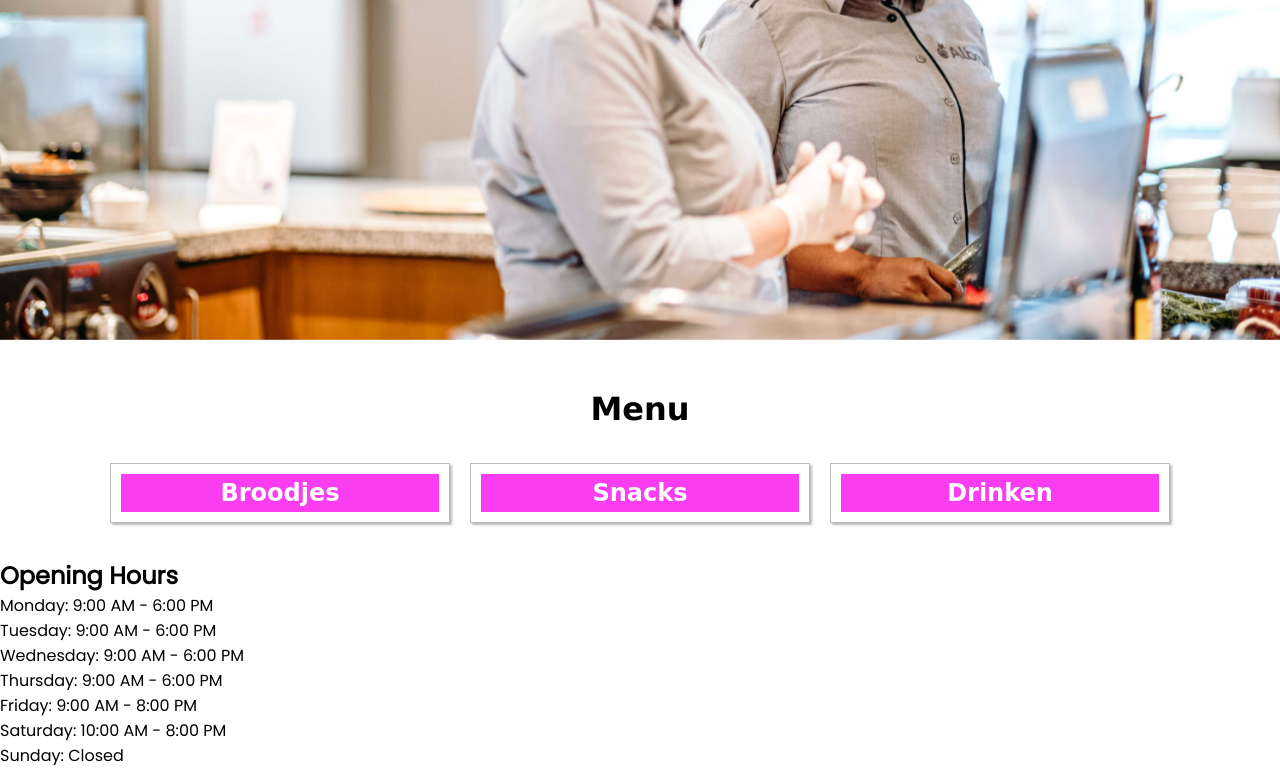
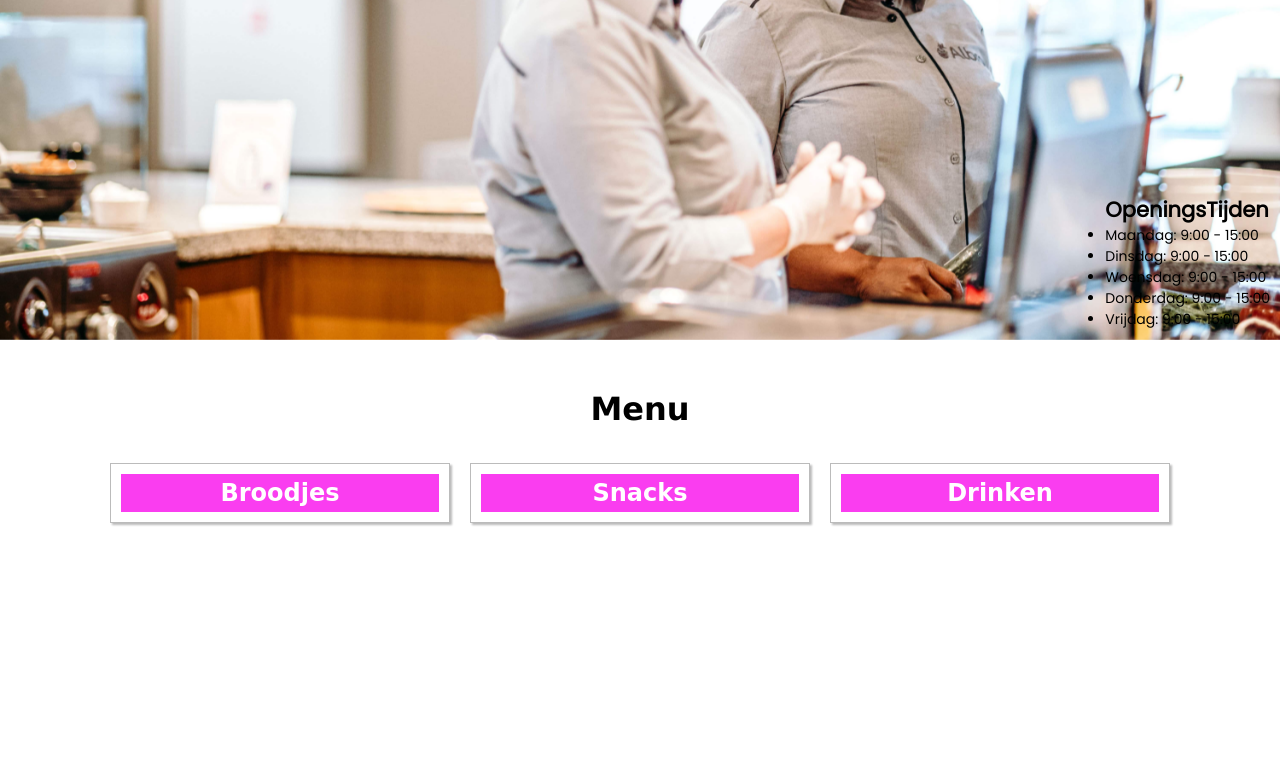
Before and after one commit to Dark045NL/Mees_Menu, a PHP site: page / in a window 1280 px wide. Shown: the part 460-1228 px from the top of the page. After the commit the page ends 986 px from the top, so only its background shows below. Run offline with PHP 8.4, Linux system fonts and the light colour scheme; data that the repository does not hold is empty.

Commit message:
update styling OpeningsTijden

```diff
--- a/index.php
+++ b/index.php
@@ -90,16 +90,14 @@
             </div>
         </div>
     </div>
-<div id="opening_hours">
-    <h2>Opening Hours</h2>
+<div id="opening_hours" style="position: fixed; bottom: 10px; right: 10px; font-size: 14px;">
+    <h2>OpeningsTijden</h2>
     <ul>
-        <li>Monday: 9:00 AM - 6:00 PM</li>
-        <li>Tuesday: 9:00 AM - 6:00 PM</li>
-        <li>Wednesday: 9:00 AM - 6:00 PM</li>
-        <li>Thursday: 9:00 AM - 6:00 PM</li>
-        <li>Friday: 9:00 AM - 8:00 PM</li>
-        <li>Saturday: 10:00 AM - 8:00 PM</li>
-        <li>Sunday: Closed</li>
+        <li>Maandag: 9:00  - 15:00 </li>
+        <li>Dinsdag: 9:00  - 15:00 </li>
+        <li>Woensdag: 9:00  - 15:00 </li>
+        <li>Donderdag: 9:00  - 15:00 </li>
+        <li>Vrijdag: 9:00  - 15:00 </li>
     </ul>
 </div>
 
```
